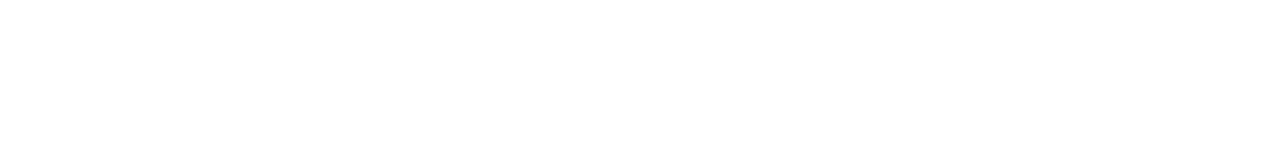
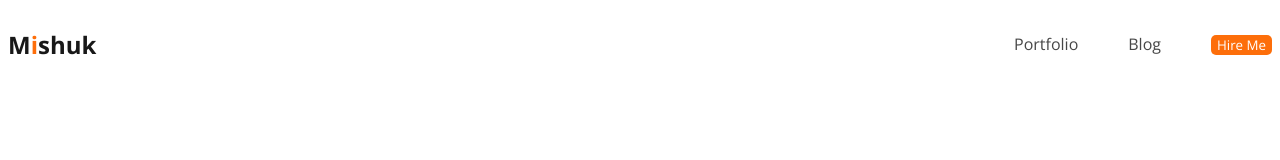
Before and after one commit to mishukmahbub/mishuk-portfolio-non-responsive, a plain HTML site: page index.html in a window 1280 px wide. Drawn offline with nearby package versions, Linux system fonts and the light colour scheme.

Commit message:
navbar created

```diff
--- a/index.html
+++ b/index.html
@@ -1,11 +1,27 @@
 <!DOCTYPE html>
 <html lang="en">
-<head>
-  <meta charset="UTF-8">
-  <meta name="viewport" content="width=device-width, initial-scale=1.0">
-  <title>Mishuk Mahbub | Web Developer</title>
-</head>
-<body>
-
-</body>
+  <head>
+    <meta charset="UTF-8" />
+    <meta name="viewport" content="width=device-width, initial-scale=1.0" />
+    <title>Mishuk Mahbub | Web Developer</title>
+    <link rel="preconnect" href="https://fonts.googleapis.com" />
+    <link rel="preconnect" href="https://fonts.gstatic.com" crossorigin />
+    <link
+      href="https://fonts.googleapis.com/css2?family=Open+Sans:ital,wght@0,300..800;1,300..800&display=swap"
+      rel="stylesheet"
+    />
+    <link rel="stylesheet" href="styles/developer.css" />
+  </head>
+  <body>
+    <header>
+      <nav>
+        <h1>M<span id="i-style">i</span>shuk</h1>
+        <ul class="menu">
+          <li><a href="">Portfolio</a></li>
+          <li><a href="">Blog</a></li>
+          <li><button class="btn-primary">Hire Me</button></li>
+        </ul>
+      </nav>
+    </header>
+  </body>
 </html>
--- /dev/null
+++ b/styles/developer.css
@@ -0,0 +1,32 @@
+/* universal styles */
+* {
+  font-family: "Open Sans", sans-serif;
+}
+nav {
+  display: flex;
+  justify-content: space-between;
+  align-items: center;
+}
+nav h1 {
+  color: #181818;
+}
+#i-style {
+  color: #fd6e0a;
+}
+.menu {
+  display: flex;
+}
+.menu li {
+  list-style: none;
+}
+.menu li a {
+  text-decoration: none;
+  color: #474747;
+  margin-right: 50px;
+}
+.btn-primary {
+  border-radius: 5px;
+  border-style: none;
+  background: #fd6e0a;
+  color: white;
+}
```
